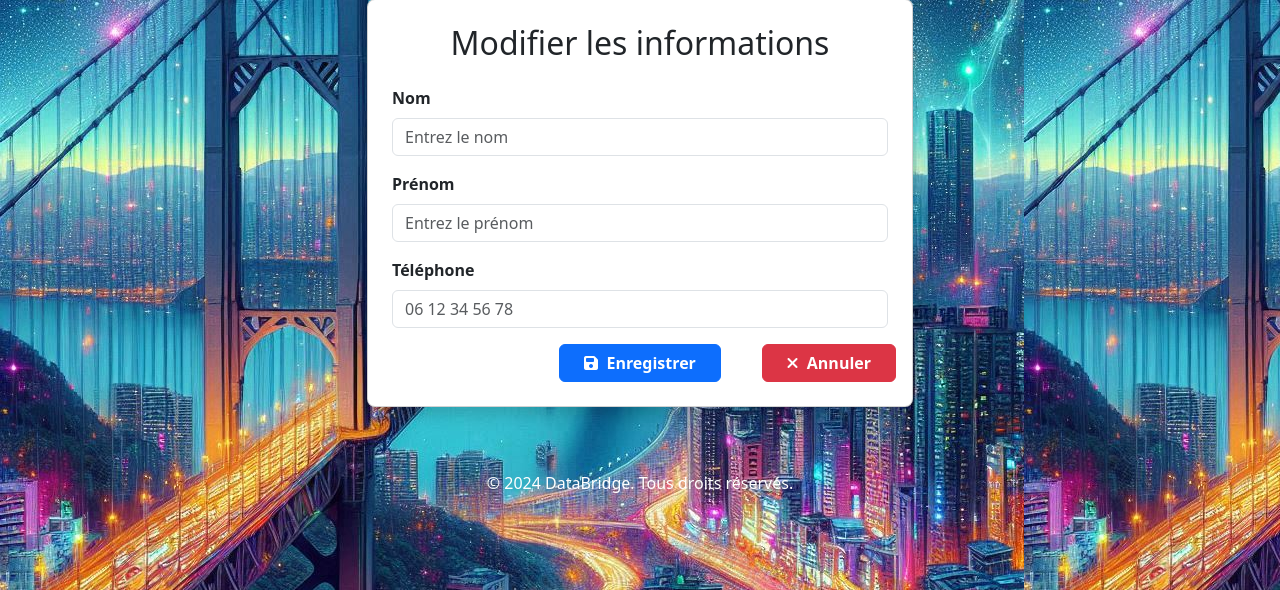
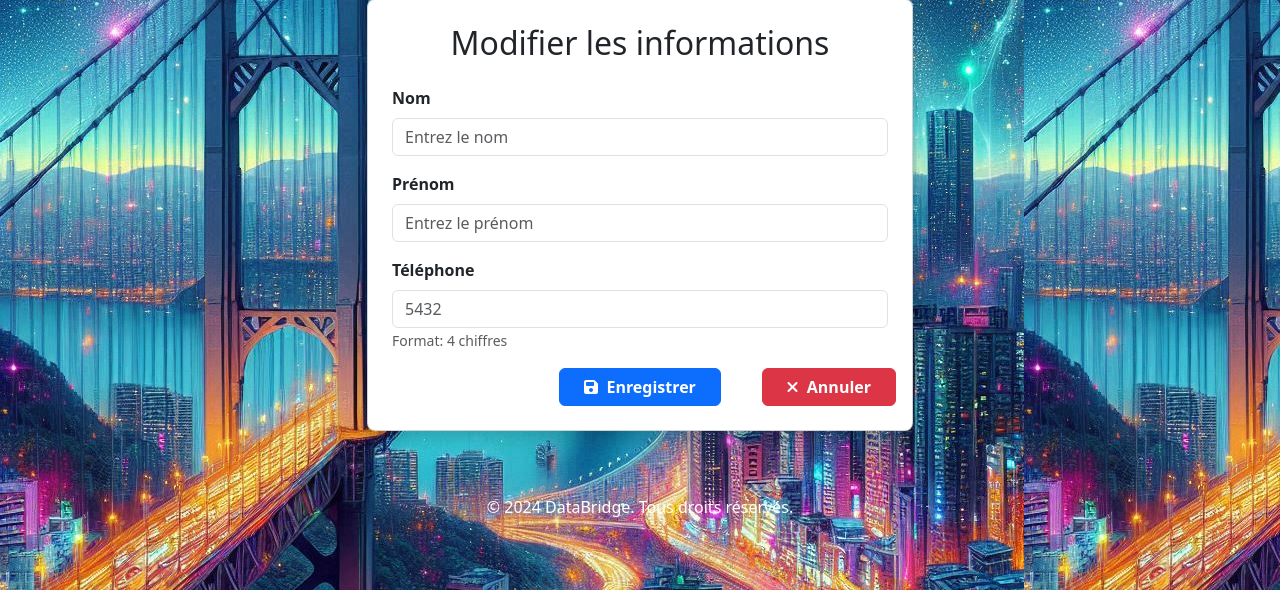
Before and after one commit to cju3ry/Projet-Musee-Web, a PHP site: page /pages/page_modif_employes.php in a window 1280 px wide. Shown: the part 193-783 px from the top of the page. Run offline with PHP 8.4, Linux system fonts and the light colour scheme.

Commit message:
Update page_modif_employes.php

```diff
--- a/DataBridge/pages/page_modif_employes.php
+++ b/DataBridge/pages/page_modif_employes.php
@@ -65,8 +65,9 @@
                     <!-- Champ Téléphone -->
                     <div class="mb-3">
                         <label for="telephone" class="form-label fw-bold">Téléphone</label>
-                        <input type="tel" class="form-control" id="telephone" name="telephone" placeholder="06 12 34 56 78" pattern="^0[1-9]([-. ]?[0-9]{2}){4}$"
+                        <input type="tel" class="form-control" id="telephone" name="telephone" placeholder="5432" pattern="^[0-9]{4}$"
                                value="<?php echo htmlentities($telephone, ENT_QUOTES); ?>" required>
+                        <small class="form-text text-muted">Format: 4 chiffres</small>
                     </div>
 
                     <!-- Bouton de soumission -->
```
